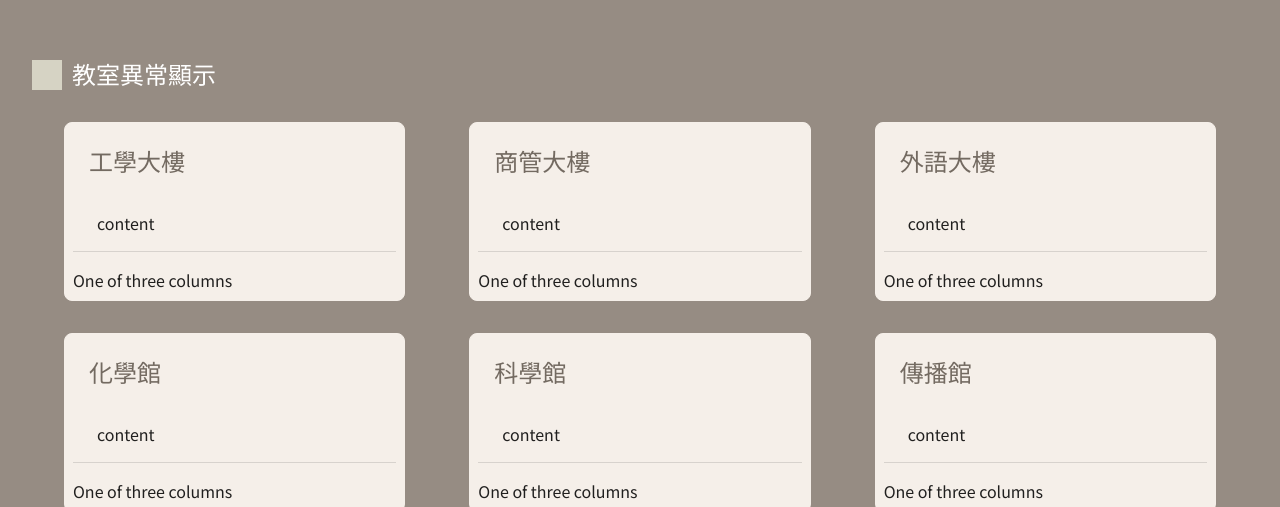
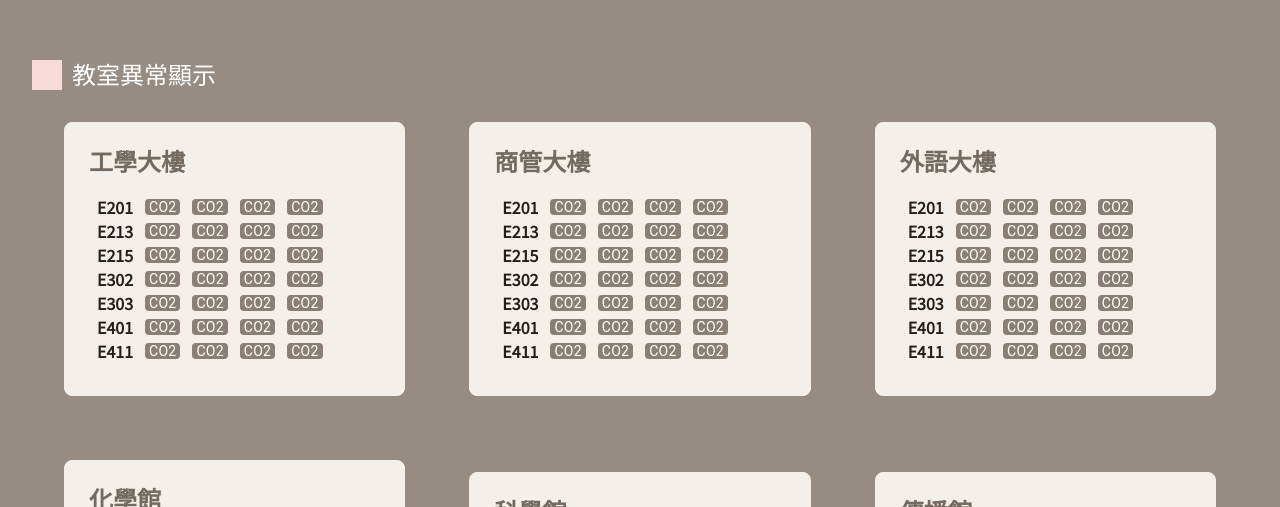
Before and after one commit to rex978956/Iot-Project-109, a Vue app: page /#/ in a window 1280 px wide. Shown: the part 293-800 px from the top of the page. Built offline with nearby package versions, Linux system fonts and the light colour scheme.

Commit message:
feat meow

```diff
--- a/src/plugins/vuetify.js
+++ b/src/plugins/vuetify.js
@@ -1,7 +1,11 @@
-import Vue from 'vue';
-import Vuetify from 'vuetify/lib';
+import Vue from 'vue'
+import Vuetify from 'vuetify/lib'
+import '@mdi/font/css/materialdesignicons.css'
 
-Vue.use(Vuetify);
+Vue.use(Vuetify)
 
 export default new Vuetify({
-});
+  icons: {
+    iconfont: 'mdi',
+  },
+})
--- a/src/views/Home.vue
+++ b/src/views/Home.vue
@@ -1,9 +1,8 @@
 <template>
   <v-container
-    class="pa-8"
+    class="pa-md-8"
     fluid
   >
-
     <v-img
       src="../assets/tkulogo.png"
       max-height="315"
@@ -12,8 +11,8 @@
 
 
     <v-sheet
-      class="d-flex text-no-wrap mt-8"
-      color="#D6D3C4"
+      class="d-flex text-no-wrap mt-md-8 mt-4"
+      color="#F7DAD9"
       max-height="30"
       max-width="30"
     >
@@ -25,9 +24,9 @@
     <v-container fluid>
       <v-row align="center">
         <v-col
-          class="pa-8 pb-0 "
-          v-for="n in 6"
-          :key="n"
+          class="pa-lg-8 pb-0 "
+          v-for="(item, index) in buildings"
+          :key="`building-${index}`"
           cols="12"
           md="4"
           sm="6"
@@ -39,20 +38,42 @@
             color=#F5EFE9
           >
             <v-card-title
-              class="headline"
+              class="headline mb-0 font-weight-black"
               color="#736A61"
             >
-              <slot name="title">{{buildings[n-1].name}}</slot>
+              <slot name="title">{{item.name}}</slot>
             </v-card-title>
-            <div class="px-6 py-4">
-              <slot name="content">content</slot>
+            <div class="mx-6 mb-6">
+              <v-row
+                no-gutters
+                v-for="room in item.room"
+                :key="room"
+                class="d-flex align-center"
+              >
+                <p class="font-weight-bold mb-0">
+                  {{ room }}
+                </p>
+                <v-chip
+                  v-for="meow in ['CO2', 'H2O', 'meow', '7777']"
+                  :key="meow"
+                  label
+                  class="ml-3 pa-1"
+                  x-small
+                  color="#8A7F75"
+                  text-color="white"
+                >
+                  <p class="body-2 ma-0 pa-0">
+                    {{ 'CO2' }}
+                  </p>
+                </v-chip>
+              </v-row>
             </div>
-            <v-divider></v-divider>
+            <!-- <v-divider></v-divider>
             <v-card-actions>
               <v-spacer></v-spacer>
               <slot name="footer"></slot>
             </v-card-actions>
-            One of three columns
+            One of three columns -->
           </v-card>
         </v-col>
       </v-row>
@@ -61,7 +82,7 @@
 
     <v-sheet
       class="d-flex text-no-wrap mt-8"
-      color="#D6D3C4"
+      color="#F7DAD9"
       max-height="30"
       max-width="30"
     >
@@ -71,214 +92,215 @@
     </v-sheet>
 
     <v-container>
-      <v-row align="center">
+      <v-form
+        ref="form"
+        v-model="valid"
+      >
+        <v-row>
           <v-col
-          class="d-flex pt-12 ml-10"
             cols="12"
-          sm="3"
+            md="3"
+            sm="4"
           >
             <v-select
               :items="buildings"
               label="大樓"
               v-model="building_selected"
               item-text="name"
+              return-object
               outlined
               color="white"
-            class="rounded-lg"
+              class="rounded-lg meow-select"
               dark
+              :rules="[v => !!v || '必填']"
+              required
             ></v-select>
           </v-col>
           <v-col
-          class="d-flex pt-12 ml-10"
-          cols="12"
+            cols="5"
+            md="2"
             sm="2"
+            xs="3"
           >
             <v-select
-            :items="buildings"
-            v-model="buildings"
-            item-text="levelCount"
+              :items="building_selected ?
+            Array.from(Array(building_selected.levelEnd+1).keys()).slice(building_selected.levelStart)
+            : []"
+              v-model="roomlevel"
               label="樓層"
               outlined
               color="white"
-            class="rounded-lg"
+              class="rounded-lg meow-select"
               dark
-          ></v-select>
-        </v-col>
-      </v-row>
-    </v-container>
-
-  </v-container>
-
-
-  <!-- <div id="Home">
-    <v-container
-      fluid
-      pa-8
-    >
-      <v-img
-        src="../assets/black-hole-temp.jpg"
-        max-height="300"
-      >
-      </v-img>
-    </v-container>
-    <v-container
-      fluid
-      pt-2
-      pl-13
-    >
-      <v-sheet
-        class="d-flex text-no-wrap"
-        color="#D6D3C4"
-        height="30"
-        width="30"
-      >
-        <div class="text-h5 ml-10 white--text">
-          教室異常顯示
-        </div>
-      </v-sheet>
-
-    </v-container>
-    <v-container class="container--fluid pa-10 pl-14 ">
-      <v-row
-        align="center"
-        class="pl-15"
-      >
-        <v-col
-          class="pa-8 pb-0 "
-          v-for="n in 6"
-          :key="n"
-          cols="4"
-        >
-          <v-card
-            class="pa-2 rounded-lg"
-            outlined
-            tile
-            color=#F5EFE9
-          >
-            <v-card-title
-              class="headline"
-              color="#736A61"
-            >
-              <slot name="title">{{buildings[n-1].name}}</slot>
-            </v-card-title>
-            <div class="px-6 py-4">
-              <slot name="content">content</slot>
-            </div>
-            <v-divider></v-divider>
-            <v-card-actions>
-              <v-spacer></v-spacer>
-              <slot name="footer"></slot>
-            </v-card-actions>
-            One of three columns
-          </v-card>
-        </v-col>
-      </v-row>
-    </v-container>
-    <v-container
-      fluid
-      pt-7
-      pl-13
-    >
-      <v-sheet
-        class="d-flex text-no-wrap"
-        color="#D6D3C4"
-        height="30"
-        width="30"
-      >
-        <div class="text-h5 ml-10 white--text">
-          搜尋指定教室
-        </div>
-      </v-sheet>
-      <v-row align="center">
-        <v-col
-          class="d-flex pt-12 ml-10"
-          cols="12"
-          sm="3"
-        >
-          <v-select
-            :items="buildings"
-            label="大樓"
-            v-model="buildings"
-            item-text="name"
-            outlined
-            color="white"
-            item-color="white"
-            class="rounded-lg"
+              :rules="[v => v !==null || '必填']"
+              required
             ></v-select>
           </v-col>
           <v-col
-          class="d-flex pt-12 ml-10"
-          cols="12"
+            cols="5"
+            md="2"
             sm="2"
+            xs="3"
           >
             <v-select
-            :items="buildings"
-            v-model="buildings"
-            item-text="levelCount"
-            label="樓層"
-            :menu-props="{ top: true, offsetX: true}"
+              :items="building_selected ? building_selected.room.filter(x => x[1] == roomlevel) : []"
+              v-model="room_selected"
+              label="教室"
               outlined
               color="white"
-            class="rounded-lg"
+              class="rounded-lg meow-select"
+              dark
+              :rules="[v => !!v || '必填']"
+              required
             ></v-select>
           </v-col>
+          <v-col
+            cols="2"
+            md="2"
+            sm="2"
+            xs="3"
+          >
+            <v-btn
+              icon
+              class="mt-2"
+              color="white"
+              :disabled="!valid"
+              @click="$refs.form.validate()"
+            >
+              <v-icon x-large>mdi-chevron-right</v-icon>
+            </v-btn>
+          </v-col>
         </v-row>
+      </v-form>
+    </v-container>
   </v-container>
 
-  </div> -->
 </template>
 
 <style>
-  .v-select__selection {
-    color: white !important;
+  .meow-select.v-input.error--text,
+  .meow-select .error--text,
+  .meow-select .v-label.error--text,
+  .meow-select .v-messages.error--text,
+  .meow-select .v-icon.error--text {
+    color: #ffffff !important;
+    caret-color: #ffffff !important;
   }
-
-  /* .v-label {
-    color: white !important;
-  }
-
-  .v-input__slot {
-    color: white !important;
-  } */
 </style>
 
 <script>
   export default {
     name: 'Home',
     data: () => ({
-      building_selected: '',
+      valid: false,
+      building_selected: null,
+      roomlevel: null,
+      room_selected: null,
       buildings: [{
           name: '工學大樓',
           buildingID: '1',
-          levelCount: 9
+          levelStart: 2,
+          levelEnd: 4,
+          room: [
+            'E201',
+            'E213',
+            'E215',
+            'E302',
+            'E303',
+            'E401',
+            'E411'
+          ]
         },
         {
           name: '商管大樓',
           buildingID: '2',
-          levelCount: 10
+          levelStart: 0,
+          levelEnd: 7,
+          room: [
+            'E201',
+            'E213',
+            'E215',
+            'E302',
+            'E303',
+            'E401',
+            'E411'
+          ]
         },
         {
           name: '外語大樓',
           buildingID: '3',
-          levelCount: 9
+          levelStart: 2,
+          levelEnd: 4,
+          room: [
+            'E201',
+            'E213',
+            'E215',
+            'E302',
+            'E303',
+            'E401',
+            'E411'
+          ]
         },
         {
           name: '化學館',
           buildingID: '4',
-          levelCount: 5
+          levelStart: 0,
+          levelEnd: 5,
+          room: [
+            'C012',
+            'C201',
+            'C213',
+            'C215',
+            'C302',
+            'C303',
+            'C401',
+            'C411'
+          ]
         },
         {
           name: '科學館',
           buildingID: '5',
-          levelCount: 4
+          levelStart: 1,
+          levelEnd: 3,
+          room: [
+            'E201',
+            'E213',
+            'E215',
+            'E302',
+            'E303',
+            'E401',
+            'E411'
+          ]
         },
         {
           name: '傳播館',
           buildingID: '6',
-          levelCount: 4
+          levelStart: 2,
+          levelEnd: 4,
+          room: [
+            'E201',
+            'E213',
+            'E215',
+            'E302',
+            'E303',
+            'E401',
+            'E411'
+          ]
         },
       ]
     }),
+    watch: {
+      building_selected(val, old) {
+        if (old !== null) {
+          this.roomlevel = null
+        }
+      },
+      roomlevel(val, old) {
+        if (old !== null) {
+          this.room_selected = null
+        }
+      }
+    }
   }
 </script>
 <style>
```
Also changed, not shown: src/assets/123.jpg (added). Lines whose indentation alone changed are shown as unchanged.
